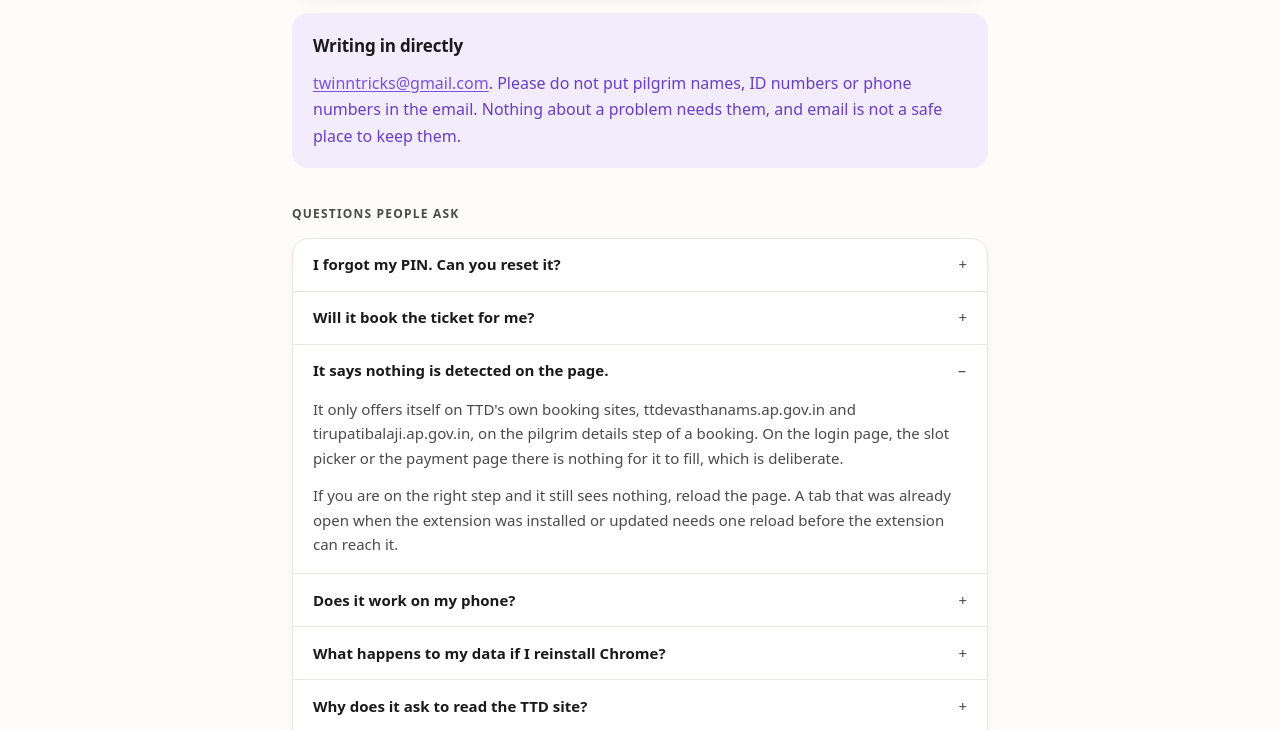
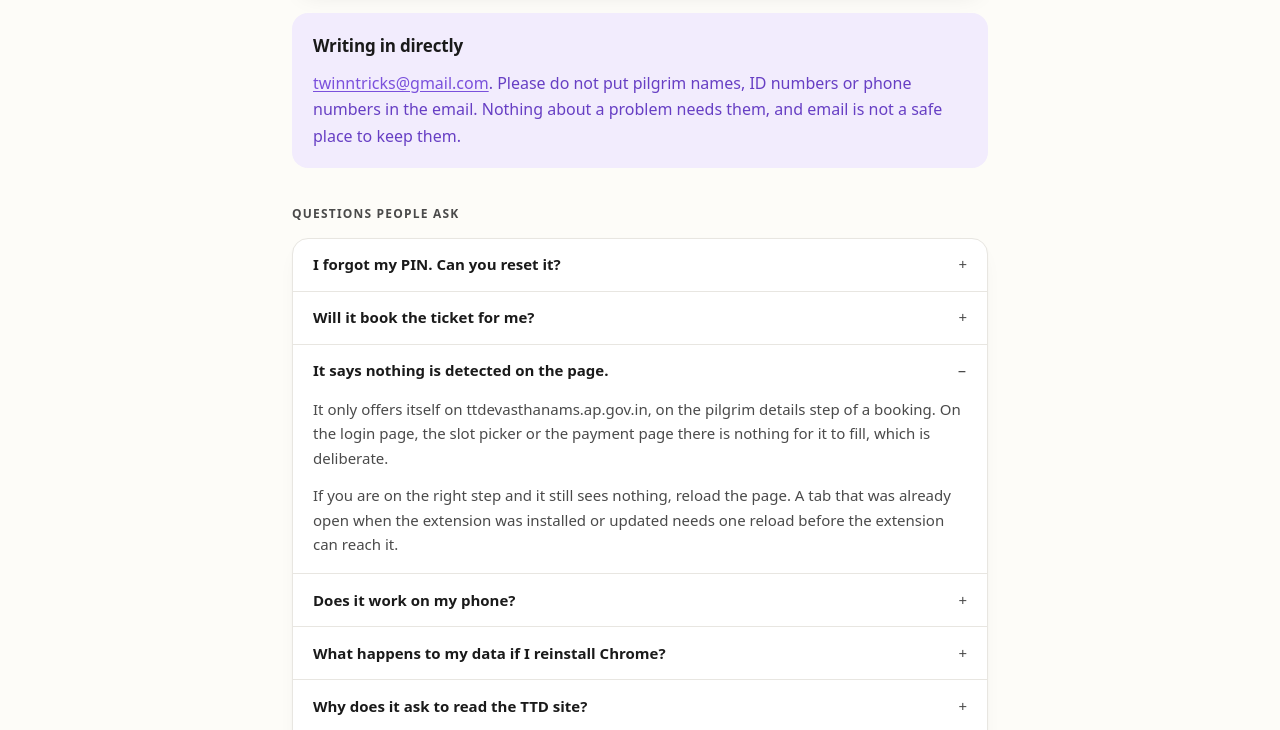
Before and after one commit to TwinTricks/TwinTricks.github.io, a plain HTML site: page ttd-pilgrim-mitra/support/index.html in a window 1280 px wide. Both pictures are taken after a click on the heading "It says nothing is detected on the page.". Shown: the part 1037-1767 px from the top of the page. Drawn offline with Linux system fonts and the light colour scheme.

Commit message:
Publish ttd-pilgrim-mitra from 80b06b8

```diff
--- a/ttd-pilgrim-mitra/support/index.html
+++ b/ttd-pilgrim-mitra/support/index.html
@@ -117,10 +117,9 @@
           <summary>It says nothing is detected on the page.</summary>
           <div class="answer">
             <p>
-              It only offers itself on TTD's own booking sites, ttdevasthanams.ap.gov.in and
-              tirupatibalaji.ap.gov.in, on the pilgrim details step of a booking. On the login page,
-              the slot picker or the payment page there is nothing for it to fill, which is
-              deliberate.
+              It only offers itself on ttdevasthanams.ap.gov.in, on the pilgrim details step of a
+              booking. On the login page, the slot picker or the payment page there is nothing for
+              it to fill, which is deliberate.
             </p>
             <p>
               If you are on the right step and it still sees nothing, reload the page. A tab that
```
Also changed, not shown: ttd-pilgrim-mitra/index.html (+2 -3 lines).
